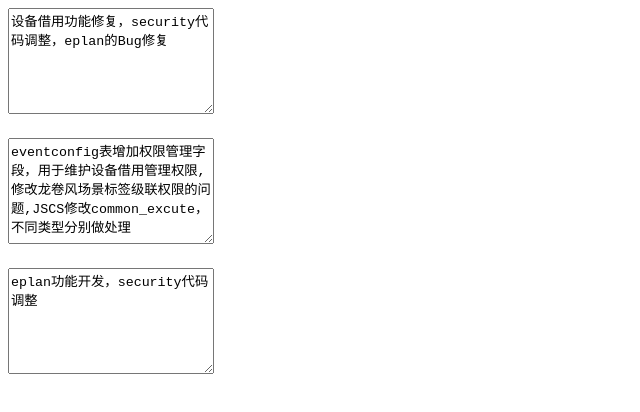
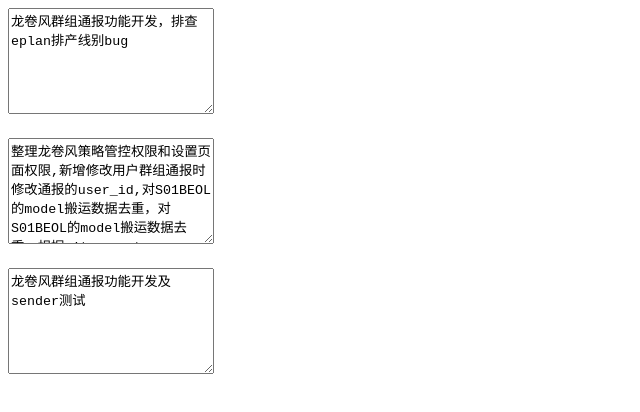
Before and after one commit to flowingsun1/mytest, a plain HTML site: page week.html in a window 1280 px wide. Shown: the whole page, without its empty margins (0-640 px from the left). Drawn offline with Linux system fonts and the light colour scheme.

Commit message:
Create week.html

```diff
--- a/week.html
+++ b/week.html
@@ -27,9 +27,9 @@
 
 <script>
     window.onload = function () {
-        document.getElementById("week1").value = "设备借用功能修复，security代码调整，eplan的Bug修复";
-        document.getElementById("week2").value = "eventconfig表增加权限管理字段，用于维护设备借用管理权限,修改龙卷风场景标签级联权限的问题,JSCS修改common_excute，不同类型分别做处理";
-        document.getElementById("week3").value = "eplan功能开发，security代码调整";
+        document.getElementById("week1").value = "龙卷风群组通报功能开发，排查eplan排产线别bug";
+        document.getElementById("week2").value = "整理龙卷风策略管控权限和设置页面权限,新增修改用户群组通报时修改通报的user_id,对S01BEOL的model搬运数据去重，对S01BEOL的model搬运数据去重，根据site，part_no，model_no判断";
+        document.getElementById("week3").value = "龙卷风群组通报功能开发及sender测试";
 
 
 
```
